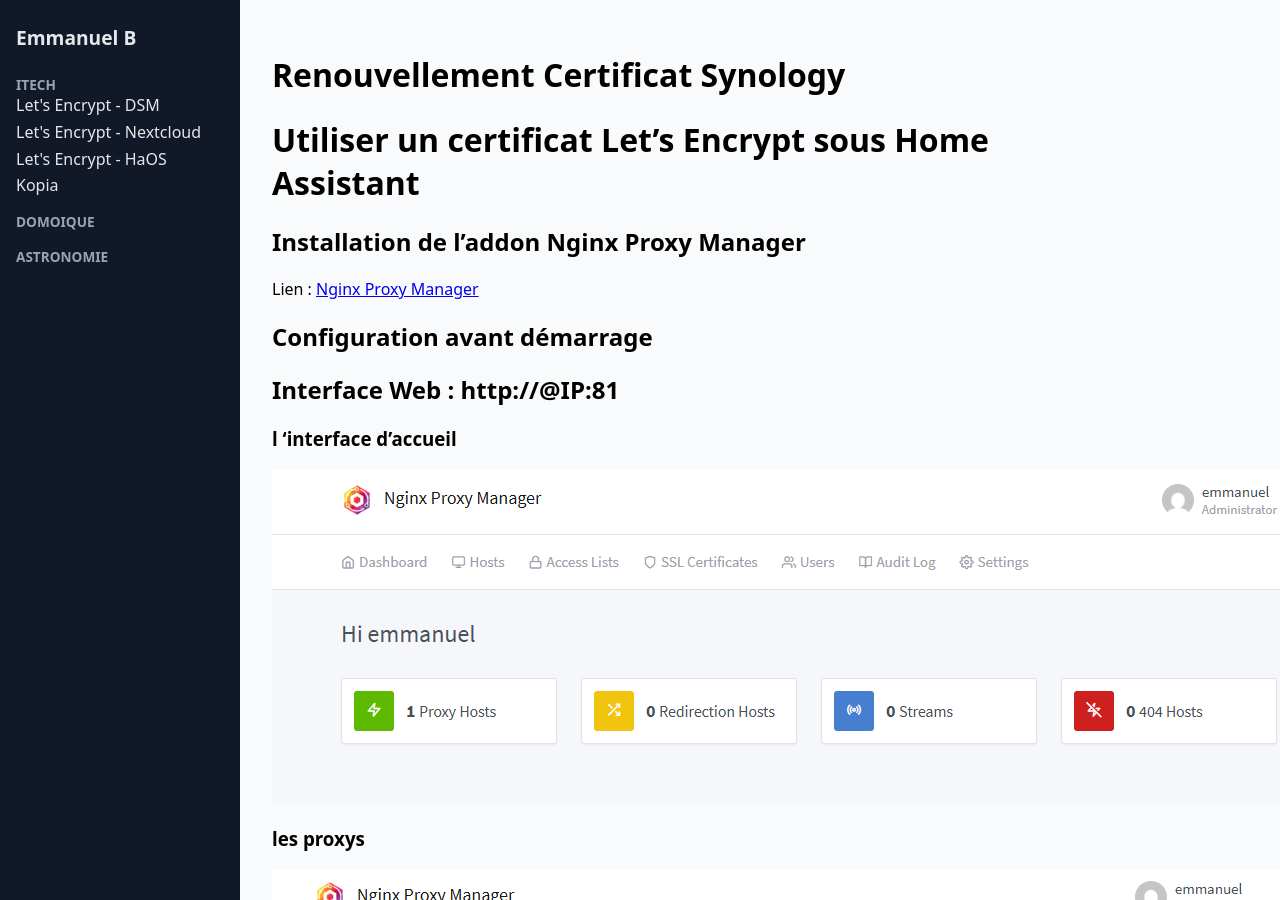
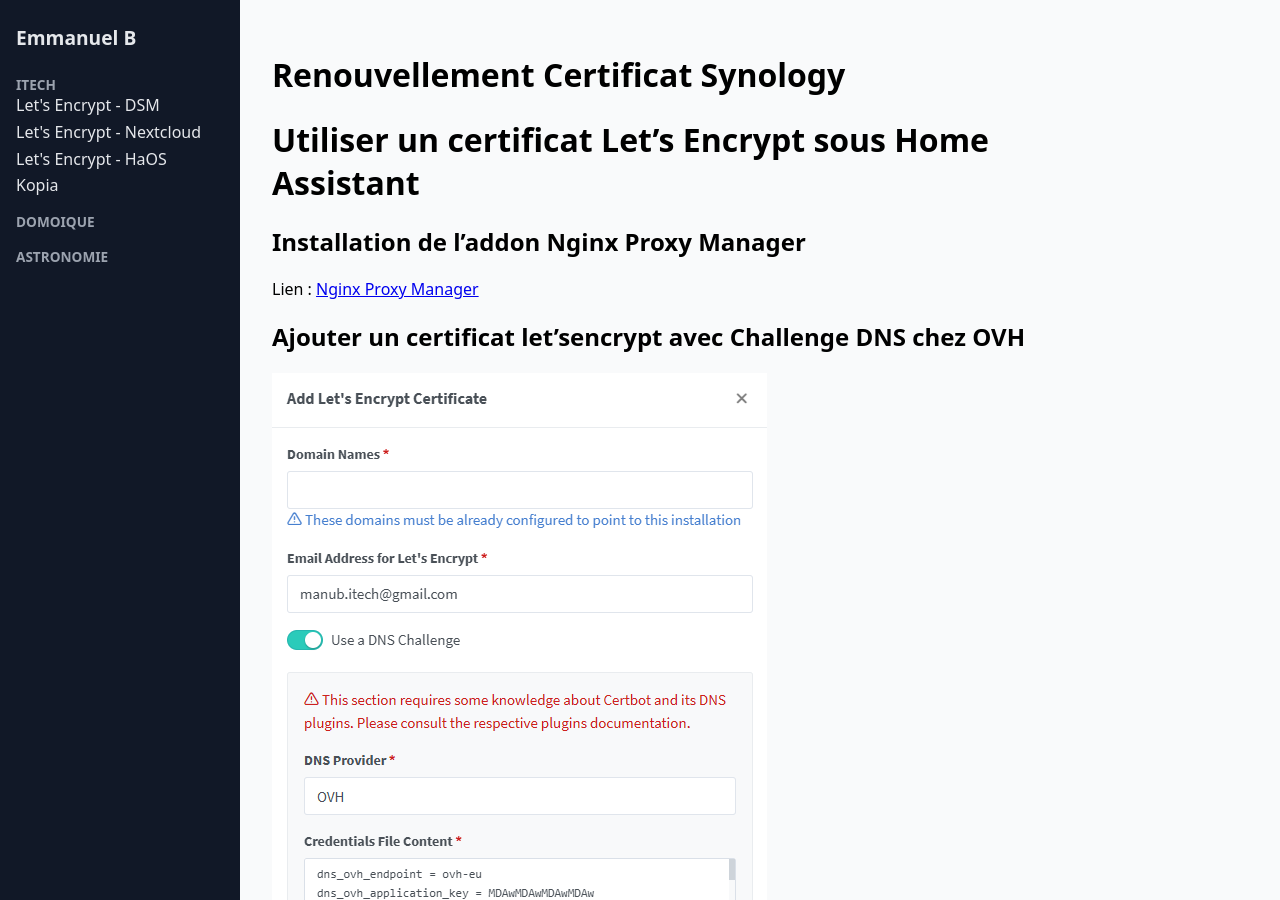
Before and after one commit to CosmicExplorator/cosmicexplorator.github.io, a Jekyll site: the page built from _pages/renewCertForHaOs.md, in a window 1280 px wide and 900 px high. Built offline with Jekyll 4.4.1, drawn with Linux system fonts in a browser that asks for light colours.

Commit message:
Modify section title for certificate configuration
Updated the section title to reflect the addition of a Let's Encrypt certificate with DNS challenge for OVH.

```diff
--- a/_pages/renewCertForHaOs.md
+++ b/_pages/renewCertForHaOs.md
@@ -14,7 +14,12 @@
 Lien : [Nginx Proxy Manager](https://github.com/hassio-addons/addon-nginx-proxy-manager)
 
 
-## Configuration avant démarrage
+## Ajouter un certificat let'sencrypt avec Challenge DNS chez OVH
+
+![Configuration](/assets/images/renewCertForHaOs/2026-02-17_21-51.png)
+
+
+
 
 
 ## Interface Web : http://@IP:81
```
